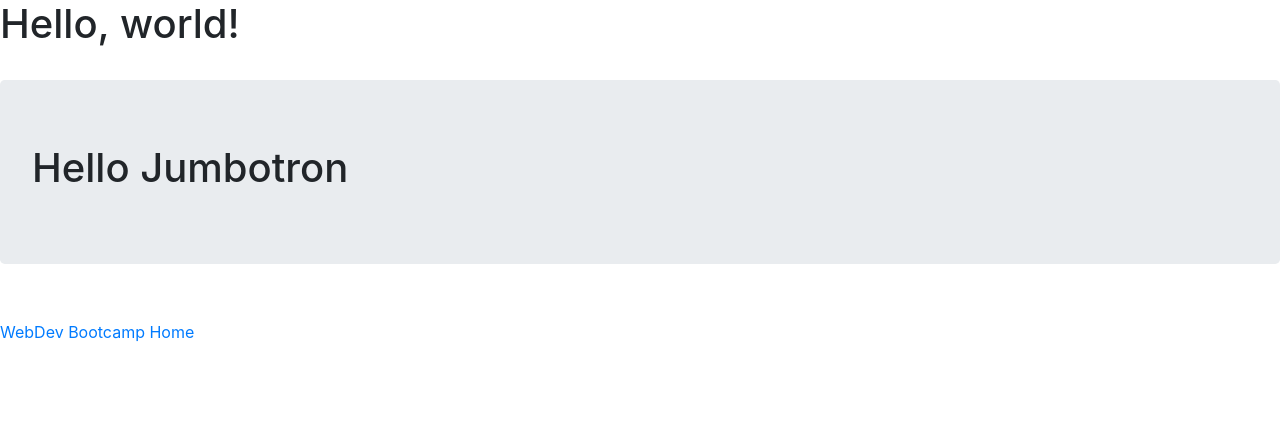
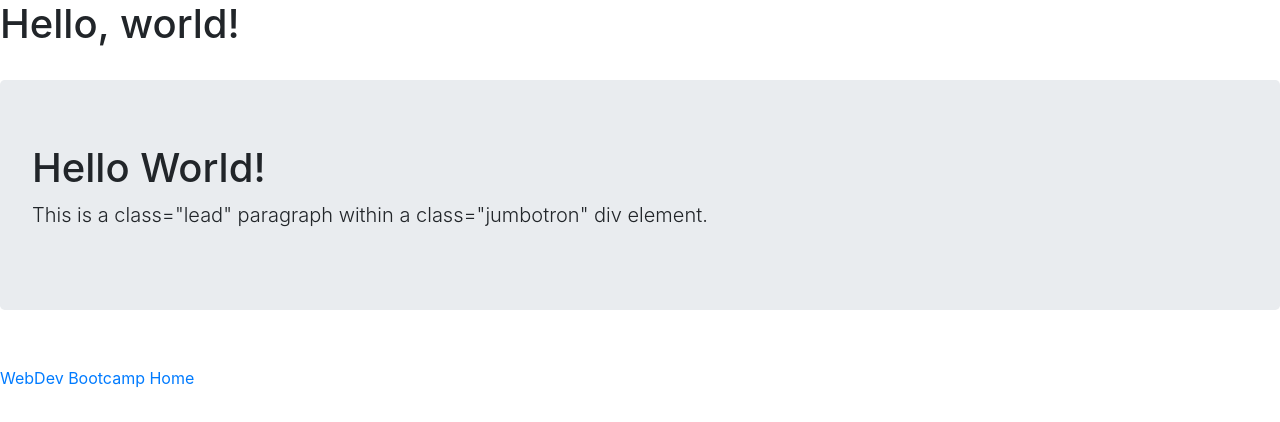
Before and after one commit to MagyarCsaba/webdevbootcamp, a plain HTML site: page bootstrap-course/bootstrap-index.html in a window 1280 px wide. Drawn offline with nearby package versions, Linux system fonts and the light colour scheme.

Commit message:
Update bootstrap-index.html

```diff
--- a/bootstrap-course/bootstrap-index.html
+++ b/bootstrap-course/bootstrap-index.html
@@ -7,14 +7,16 @@
     <meta name="viewport" content="width=device-width, initial-scale=1, shrink-to-fit=no">
     <!-- Bootstrap CSS -->
     <link rel="stylesheet" href="https://stackpath.bootstrapcdn.com/bootstrap/4.4.1/css/bootstrap.min.css" integrity="sha384-Vkoo8x4CGsO3+Hhxv8T/Q5PaXtkKtu6ug5TOeNV6gBiFeWPGFN9MuhOf23Q9Ifjh" crossorigin="anonymous">
+    <link rel="stylesheet" href="css/my-bootstrap-course.css">
     <title>Bootstrap Course</title>
   </head>
 
   <body>
     <h1>Hello, world!</h1>
     <br>
-    <div class="jumbotron">
-      <h1>Hello Jumbotron</h1>
+    <div class="jumbotron jumbo-1">
+      <h1>Hello World!</h1>
+      <p class="lead">This is a class="lead" paragraph within a class="jumbotron" div element.</p>
     </div>
     <br>
 
```
